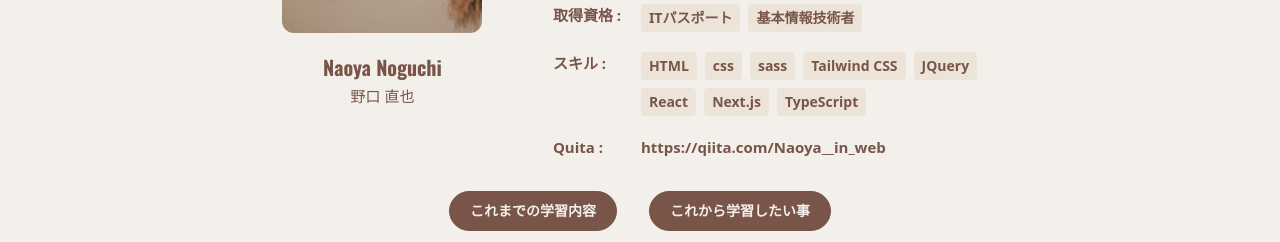
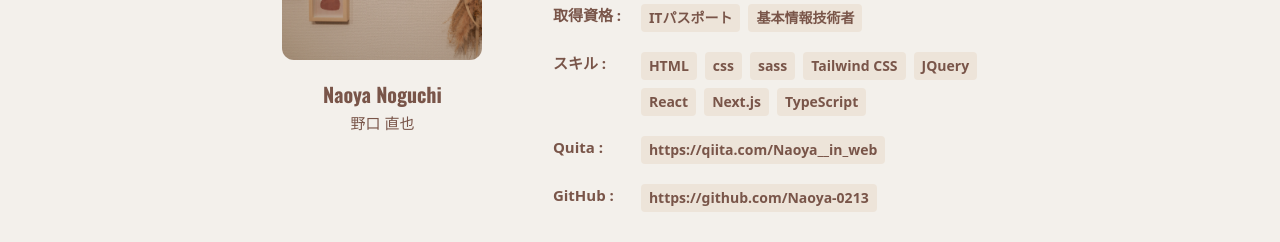
Before and after one commit to Naoya-0213/My-Portfolio-site-_ver.2, a Next.js app: page / in a window 1280 px wide. Shown: the part 1820-2062 px from the top of the page. Built offline with nearby package versions, Linux system fonts and the light colour scheme.

Commit message:
更新_20251023_00-19

```diff
--- a/src/app/(naoya-portfolio)/components/about/SectionAbout.tsx
+++ b/src/app/(naoya-portfolio)/components/about/SectionAbout.tsx
@@ -88,9 +88,20 @@ const SectionAbout = () => {
                   <h2 className="min-w-20 font-bold">Quita :</h2>
                   <a
                     href="https://qiita.com/Naoya__in_web"
-                    className="font-bold"
+                    className="rounded bg-[#EDE4D9] px-2 py-1 text-sm font-bold"
                   >
                     https://qiita.com/Naoya__in_web
+                  </a>
+                </div>
+
+                {/* GitHub */}
+                <div className="flex flex-col gap-2 sm:flex-row">
+                  <h2 className="min-w-20 font-bold">GitHub :</h2>
+                  <a
+                    href="https://github.com/Naoya-0213"
+                    className="rounded bg-[#EDE4D9] px-2 py-1 text-sm font-bold"
+                  >
+                    https://github.com/Naoya-0213
                   </a>
                 </div>
               </div>
```
